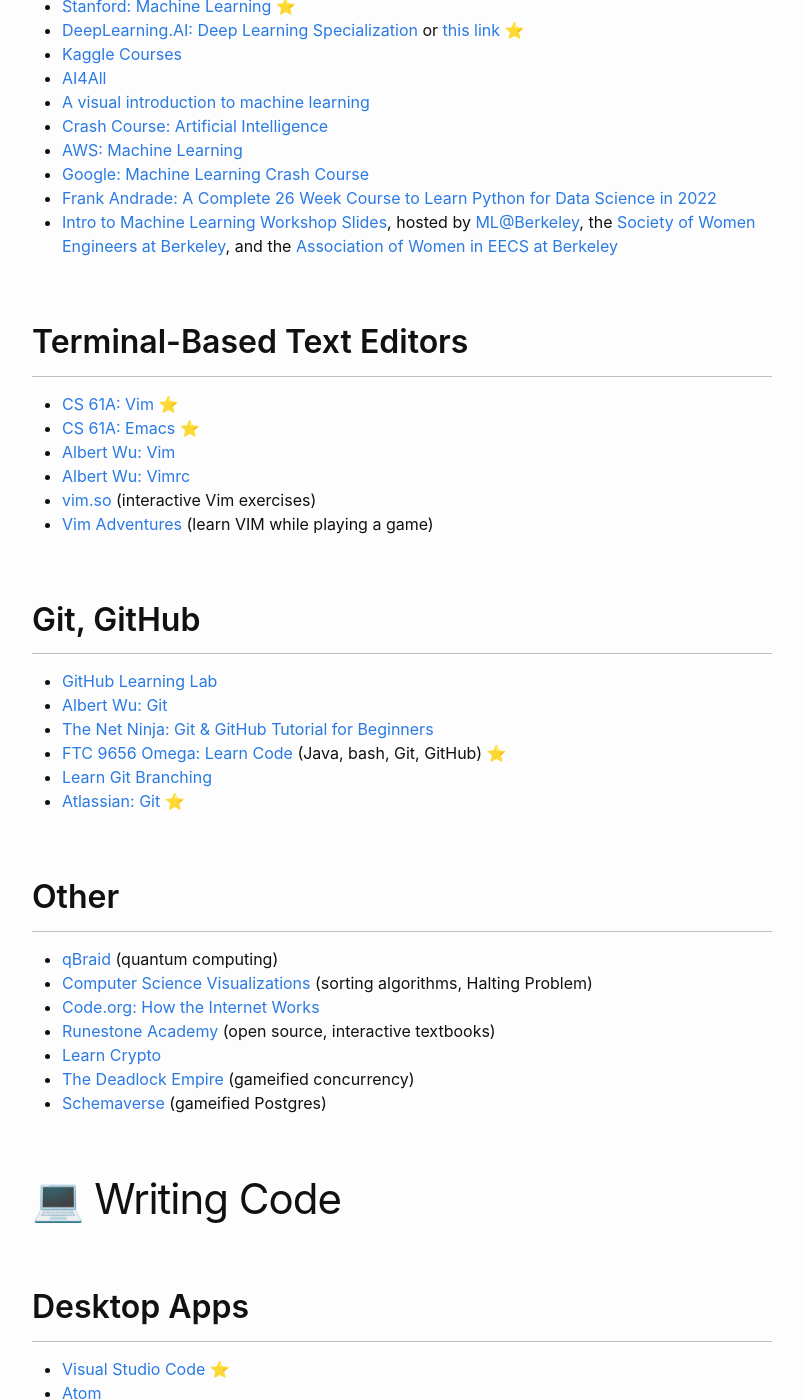
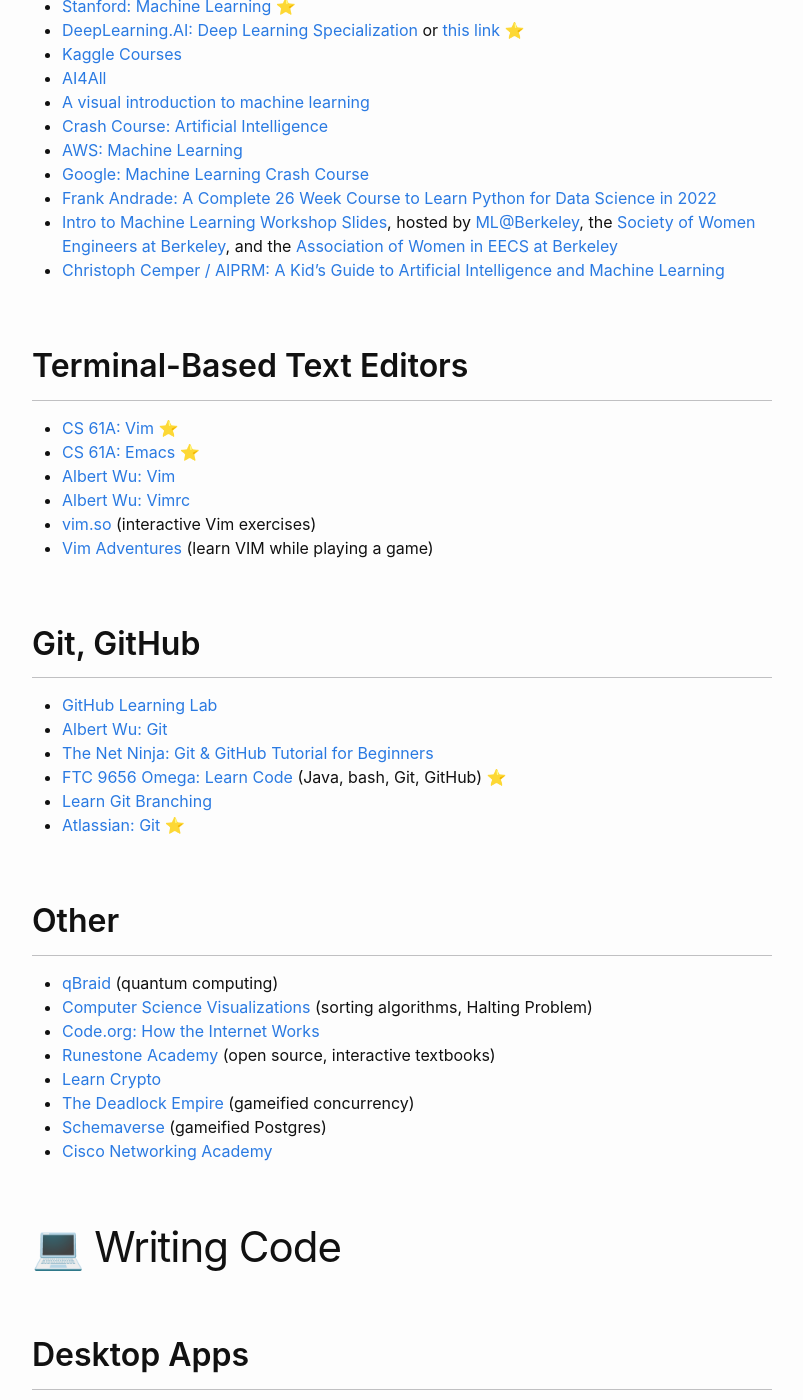
Before and after one commit to phrdang/phrdang.github.io, a Jekyll site: the page built from resources.md, in a window 1280 px wide and 1400 px high, scrolled down 2910 px. Shown: the whole window, without its empty margins (238-1041 px from the left). Built offline with Jekyll 4.4.1, drawn with Linux system fonts in a browser that asks for light colours; some of the changed text lies outside the part shown.

Commit message:
Update Resources page

```diff
--- a/resources.md
+++ b/resources.md
@@ -108,6 +108,7 @@
 - [Google: Machine Learning Crash Course](https://developers.google.com/machine-learning/crash-course?authuser=0)
 - [Frank Andrade: A Complete 26 Week Course to Learn Python for Data Science in 2022](https://towardsdatascience.com/a-complete-26-week-course-to-learn-python-for-data-science-in-2022-e95b67551df4)
 - [Intro to Machine Learning Workshop Slides](https://docs.google.com/presentation/d/1YX8xPcahQ8_8NzmwqWe-R9MVxcOu4RsaftQ3AZk6iuA/edit#slide=id.g14046ed654e_0_26), hosted by [ML@Berkeley](https://ml.berkeley.edu/), the [Society of Women Engineers at Berkeley](https://swe.berkeley.edu), and the [Association of Women in EECS at Berkeley](https://awe.berkeley.edu)
+- [Christoph Cemper / AIPRM: A Kid's Guide to Artificial Intelligence and Machine Learning](https://www.aiprm.com/education/a-kids-guide-to-artificial-intelligence-and-machine-learning/)
 
 ## Terminal-Based Text Editors
 
@@ -136,6 +137,7 @@
 - [Learn Crypto](https://learncrypto.com/)
 - [The Deadlock Empire](https://deadlockempire.github.io/) (gameified concurrency)
 - [Schemaverse](https://schemaverse.com/) (gameified Postgres)
+- [Cisco Networking Academy](https://skillsforall.com/)
 
 # 💻 Writing Code
 
```
Also changed, not shown: other parts of resources.md (+4 -0 lines), Gemfile.lock.
